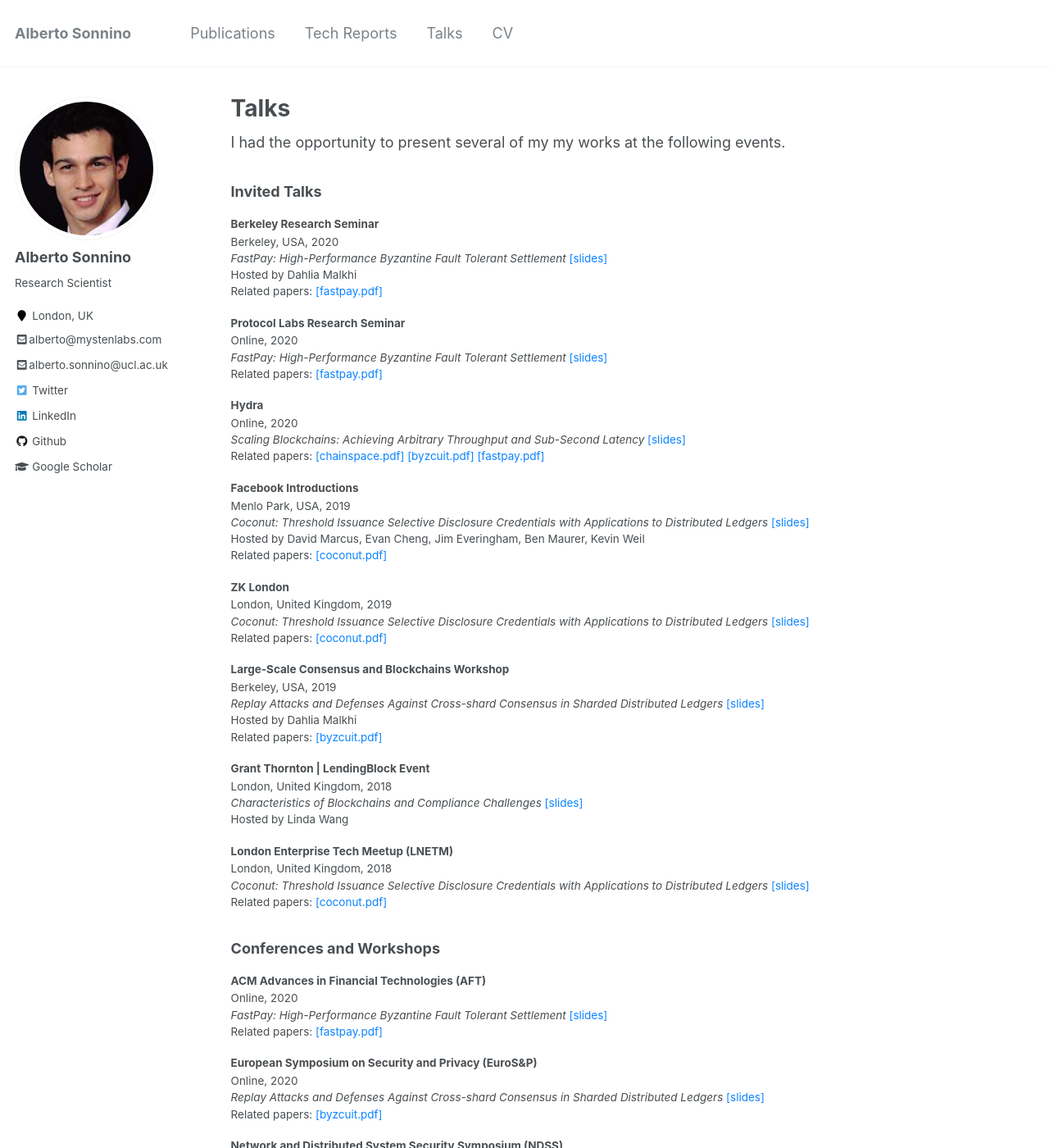
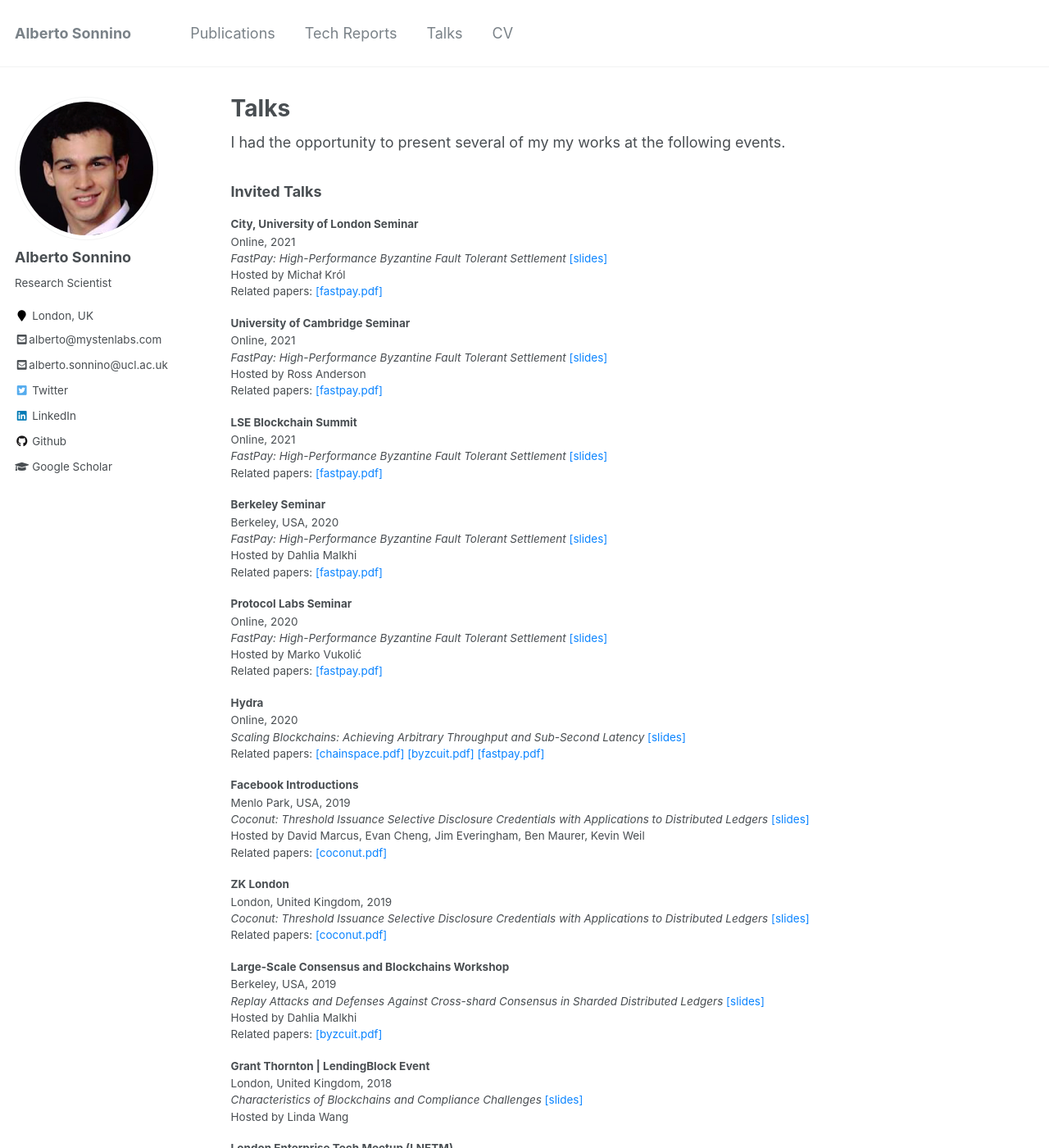
Before and after one commit to asonnino/asonnino.github.io, a Jekyll site: the page built from _pages/talks.md, in a window 1280 px wide and 1400 px high. Shown: the whole window at 82% size. Built offline with Jekyll 4.4.1, drawn with Linux system fonts in a browser that asks for light colours; some of the changed text lies outside the part shown.

Commit message:
2021 talks

```diff
--- a/_data/talks.json
+++ b/_data/talks.json
@@ -144,7 +144,7 @@
   {
     "category": "invited",
     "title": "FastPay: High-Performance Byzantine Fault Tolerant Settlement",
-    "event": "Berkeley Research Seminar",
+    "event": "Berkeley Seminar",
     "location": "Berkeley, USA",
     "date": 2020,
     "slides": "fastpay-v1.pdf",
@@ -198,10 +198,86 @@
   {
     "category": "invited",
     "title": "FastPay: High-Performance Byzantine Fault Tolerant Settlement",
-    "event": "Protocol Labs Research Seminar",
+    "event": "Protocol Labs Seminar",
     "location": "Online",
     "date": 2020,
+    "hosts": ["Marko Vukolić"],
     "slides": "fastpay-v2.pdf",
     "papers": ["fastpay.pdf"]
+  },
+  {
+    "category": "invited",
+    "title": "FastPay: High-Performance Byzantine Fault Tolerant Settlement",
+    "event": "City, University of London Seminar",
+    "location": "Online",
+    "date": 2021,
+    "hosts": ["Michał Król"],
+    "slides": "fastpay-v3.pdf",
+    "papers": ["fastpay.pdf"]
+  },
+  {
+    "category": "invited",
+    "title": "FastPay: High-Performance Byzantine Fault Tolerant Settlement",
+    "event": "University of Cambridge Seminar",
+    "location": "Online",
+    "date": 2021,
+    "hosts": ["Ross Anderson"],
+    "slides": "fastpay-v4.pdf",
+    "papers": ["fastpay.pdf"],
+    "link": "https://www.cl.cam.ac.uk/research/security/seminars/archive/all.html"
+  },
+  {
+    "category": "conference",
+    "title": "Narwhal and Tusk: A DAG-based Mempool and Efficient BFT Consensus",
+    "event": "ConsensusDays 21",
+    "location": "Online",
+    "date": 2021,
+    "slides": "narwhal-tusk-v1.pdf",
+    "papers": ["narwal-and-tusk.pdf"],
+    "link": "https://research.protocol.ai/sites/consensusday21/programme/"
+  },
+  {
+    "category": "misc",
+    "title": "Diem Discovery Service: How to Make Wallets Interoperable",
+    "event": "Diem Production Day",
+    "location": "Online",
+    "date": 2021,
+    "slides": "diem-discovery-service-v1.pdf"
+  },
+  {
+    "category": "misc",
+    "title": "Increasing Throughput with Sharded Blockchains",
+    "event": "Novi Blockchain Study Hall",
+    "location": "Online",
+    "date": 2021,
+    "slides": "byzcuit-v3.pdf",
+    "papers": ["byzcuit.pdf"]
+  },
+  {
+    "category": "conference",
+    "title": "(Brief Announcement) Twins: BFT Systems Made Robust",
+    "event": "International Symposium on Distributed Computing (DISC)",
+    "location": "Online",
+    "date": 2021,
+    "slides": "twins-short-v1.pdf",
+    "papers": ["twins.pdf"]
+  },
+  {
+    "category": "invited",
+    "title": "FastPay: High-Performance Byzantine Fault Tolerant Settlement",
+    "event": "LSE Blockchain Summit",
+    "location": "Online",
+    "date": 2021,
+    "slides": "fastpay-v5.pdf",
+    "papers": ["fastpay.pdf"]
+  },
+  {
+    "category": "conference",
+    "title": "Twins: BFT Systems Made Robust",
+    "event": "International Conference on Principles of Distributed Systems (OPODIS)",
+    "location": "Online",
+    "date": 2022,
+    "slides": "twins-v1.pdf",
+    "papers": ["twins.pdf"]
   }
 ]
```
